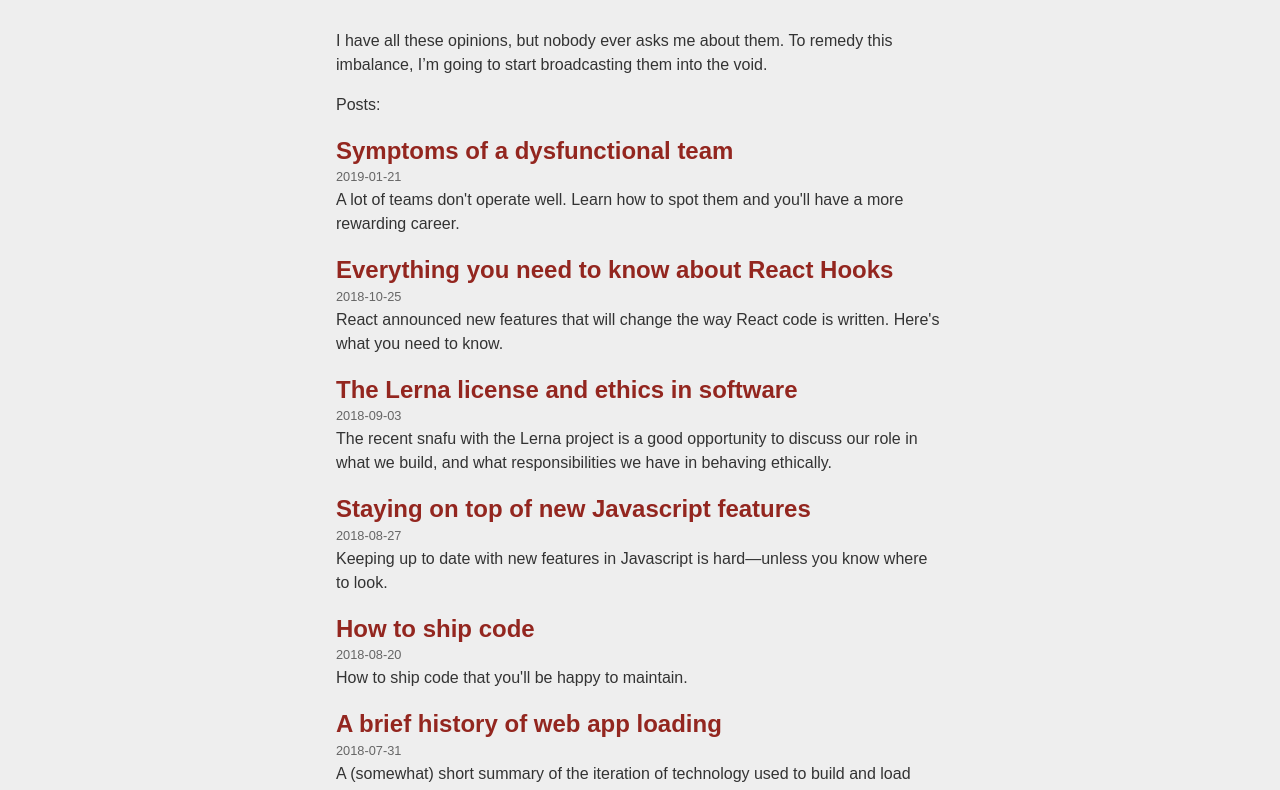
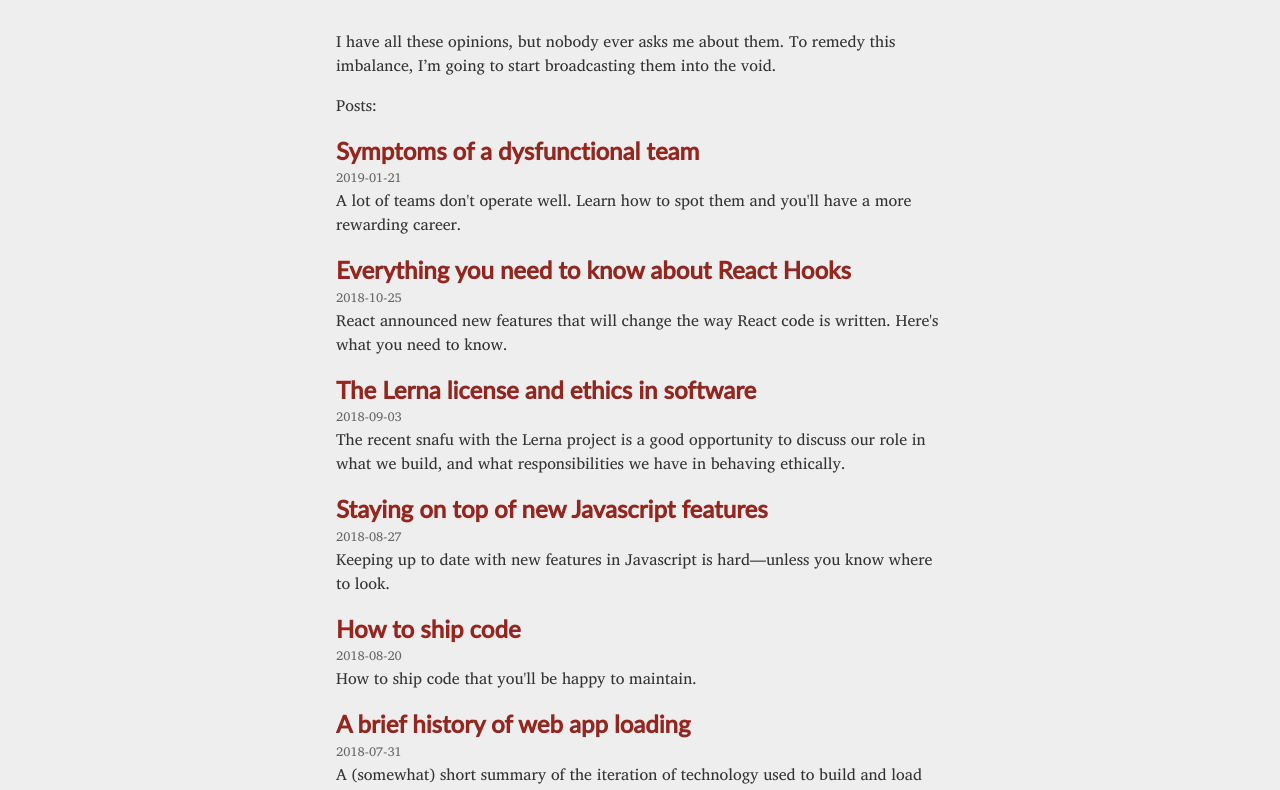
Before and after one commit to vcarl/blog, a Gatsby site: page / in a window 1280 px wide. Shown: the part 72-862 px from the top of the page. Built offline with nearby package versions, Linux system fonts and the light colour scheme; Gatsby itself is replaced by a stand-in of ours.

Commit message:
Add fonts

```diff
--- a/src/basics/GlobalStyles.js
+++ b/src/basics/GlobalStyles.js
@@ -1,16 +1,16 @@
 import { createGlobalStyle } from 'styled-components';
 import styledNormalize from 'styled-normalize';
 
-const FONTS = {
-  FontName: [
-    // {
-    //   name: "font"
-    //   filename: "FontName",
-    //   weight: FONT_WEIGHT.regular,
-    //   style: "normal",
-    // },
-  ],
-};
+import charissilBoldWoff from '../fonts/charissilb.woff';
+import charissilBoldWoff2 from '../fonts/charissilb.woff2';
+import charissilBoldItalicWoff from '../fonts/charissilbi.woff';
+import charissilBoldItalicWoff2 from '../fonts/charissilbi.woff2';
+import charissilItalicWoff from '../fonts/charissili.woff';
+import charissilItalicWoff2 from '../fonts/charissili.woff2';
+import charissilRegularWoff from '../fonts/charissilr.woff';
+import charissilRegularWoff2 from '../fonts/charissilr.woff2';
+import latoWoff from '../fonts/lato.woff';
+import latoWoff2 from '../fonts/lato.woff2';
 
 const GlobalStyles = createGlobalStyle`
   body,
@@ -25,23 +25,45 @@ const GlobalStyles = createGlobalStyle`
     background: ${({ theme }) => theme.background};
   }
 
-  /* stylelint-disable */
-  ${Object.entries(FONTS).map(
-    ([name, { filename, weight, style }]) =>
-      `
-    @font-face {
-      font-family: ${name};
-      src: url("/fonts/${name}/${filename}.eot");
-      src: url("/fonts/${name}/${filename}.eot?#iefix")
-          format("embedded-opentype"),
-        url("/fonts/${name}/${filename}.woff2") format("woff2"),
-        url("/fonts/${name}/${filename}.woff") format("woff");
-      font-weight: ${weight};
-      font-style: ${style};
-    }
-  `,
-  )}
-  /* stylelint-enable */
+  @font-face {
+    font-family: charissil;
+    src: url("${charissilBoldWoff2}") format("woff2"),
+      url("${charissilBoldWoff}") format("woff");
+    font-weight: bold;
+    font-style: regular;
+  }
+  }
+  @font-face {
+    font-family: charissil;
+    src: url("${charissilBoldItalicWoff2}") format("woff2"),
+      url("${charissilBoldItalicWoff}") format("woff");
+    font-weight: bold;
+    font-style: italic;
+  }
+  }
+  @font-face {
+    font-family: charissil;
+    src: url("${charissilItalicWoff2}") format("woff2"),
+      url("${charissilItalicWoff}") format("woff");
+    font-weight: regular;
+    font-style: italic;
+  }
+  }
+  @font-face {
+    font-family: charissil;
+    src: url("${charissilRegularWoff2}") format("woff2"),
+      url("${charissilRegularWoff}") format("woff");
+    font-weight: regular;
+    font-style: regular;
+  }
+  }
+  @font-face {
+    font-family: lato;
+    src: url("${latoWoff2}") format("woff2"),
+      url("${latoWoff}") format("woff");
+    font-weight: regular;
+    font-style: regular;
+  }
 
   ${styledNormalize}
 
@@ -52,7 +74,7 @@ const GlobalStyles = createGlobalStyle`
   button {
     font-size: 16px;
     font-weight: 400;
-    font-family: sans-serif;
+    font-family: 'charissil';
   }
 
   /* http://tachyons.io/docs/layout/box-sizing/ */
--- a/src/basics/Text.js
+++ b/src/basics/Text.js
@@ -43,10 +43,26 @@ export const OrderedList = styled.ol``;
 export const ListItem = styled.li``;
 export const Break = styled.hr``;
 
-export const Title = styled.h1``;
-export const Subtitle = styled.div``;
-export const Heading = styled.h2``;
-export const Subheading = styled.h3``;
-export const H4 = styled.h4``;
-export const H5 = styled.h5``;
-export const H6 = styled.h6``;
+const titleFont = "font-family: 'lato'";
+
+export const Title = styled.h1`
+  ${titleFont};
+`;
+export const Subtitle = styled.div`
+  ${titleFont};
+`;
+export const Heading = styled.h2`
+  ${titleFont};
+`;
+export const Subheading = styled.h3`
+  ${titleFont};
+`;
+export const H4 = styled.h4`
+  ${titleFont};
+`;
+export const H5 = styled.h5`
+  ${titleFont};
+`;
+export const H6 = styled.h6`
+  ${titleFont};
+`;
--- a/src/components/header.js
+++ b/src/components/header.js
@@ -11,6 +11,7 @@ const El = styled.div`
 `;
 
 const TitleEl = styled(Title)`
+  font-family: monospace;
   margin: 0;
 `;
 const LinkEl = styled(Link)`
```
Also changed, not shown: src/fonts/charissilb.woff (added), src/fonts/charissilb.woff2 (added), src/fonts/charissilbi.woff (added), src/fonts/charissilbi.woff2 (added), src/fonts/charissili.woff (added), src/fonts/charissili.woff2 (added), src/fonts/charissilr.woff (added), src/fonts/charissilr.woff2 (added), src/fonts/lato.woff (added), src/fonts/lato.woff2 (added).
